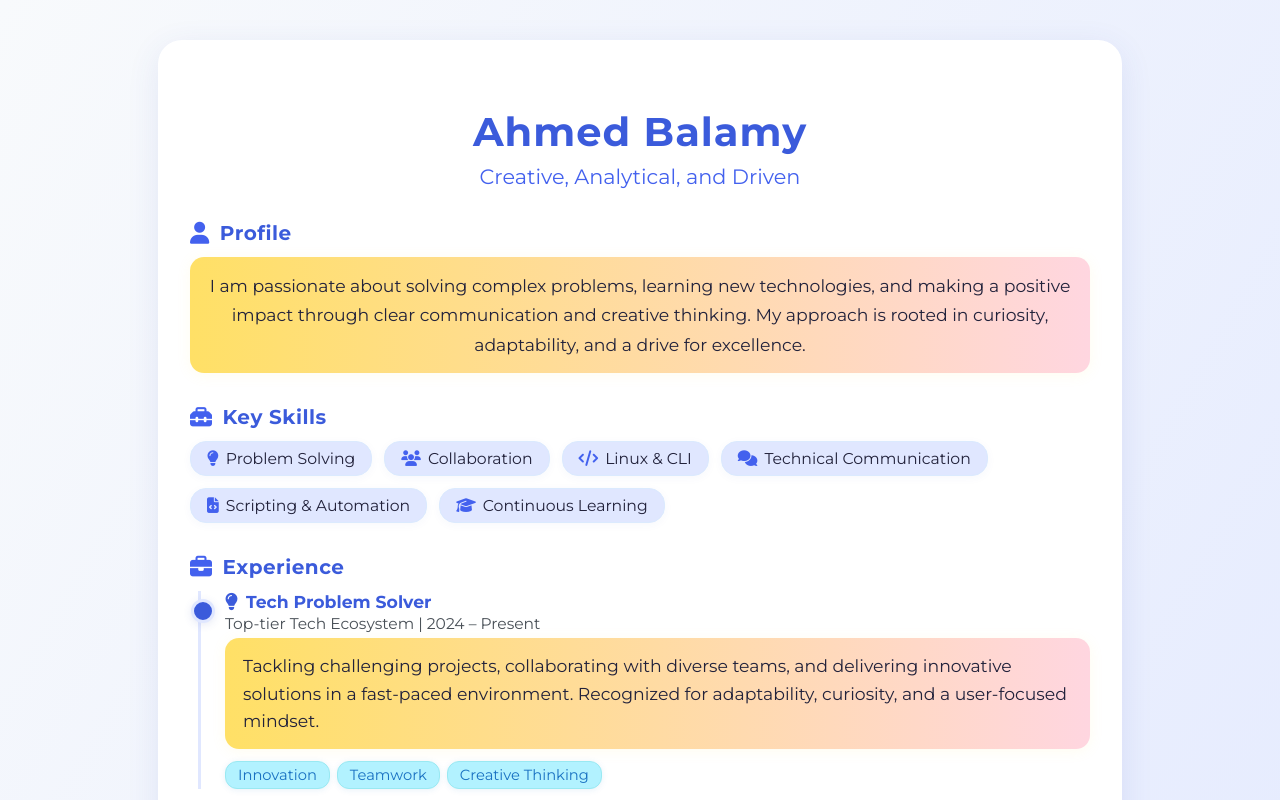
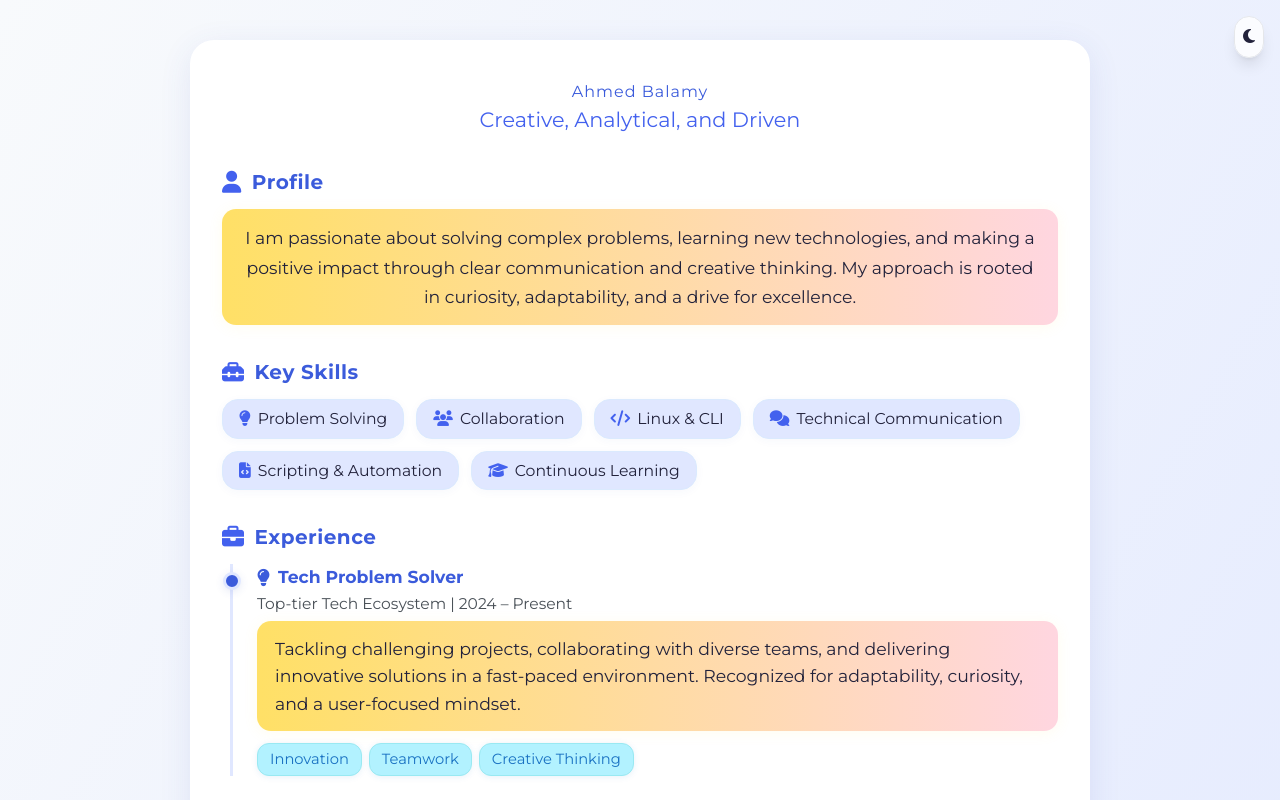
Before and after one commit to Balamy02/balamy02.github.io, a plain HTML site: page resume.html in a window 1280 px wide. Shown: the top 800 px of the page. Drawn offline with nearby package versions, Linux system fonts and the light colour scheme.

```diff
--- /dev/null
+++ b/resume-toggle.js
@@ -0,0 +1,18 @@
+// Dark/Clear mode toggle for resume.html
+(function() {
+  const themeToggle = document.getElementById('theme-toggle');
+  const html = document.documentElement;
+  // Check for saved theme preference or use system preference
+  const savedTheme = localStorage.getItem('resume-theme') ||
+    (window.matchMedia('(prefers-color-scheme: dark)').matches ? 'dark' : 'light');
+  if(savedTheme === 'dark') html.classList.add('dark');
+  else html.classList.remove('dark');
+
+  if(themeToggle) {
+    themeToggle.addEventListener('click', function() {
+      html.classList.toggle('dark');
+      const theme = html.classList.contains('dark') ? 'dark' : 'light';
+      localStorage.setItem('resume-theme', theme);
+    });
+  }
+})();
--- a/resume.html
+++ b/resume.html
@@ -270,8 +270,14 @@
       }
     }
   </style>
+  <script src="https://cdn.tailwindcss.com"></script>
+  <script src="resume-toggle.js"></script>
 </head>
-<body>
+<body class="transition-colors duration-300">
+  <button id="theme-toggle" aria-label="Toggle dark mode" class="fixed top-4 right-4 z-50 p-2 rounded-full bg-white/80 dark:bg-gray-900/80 shadow-lg border border-gray-200 dark:border-gray-700 hover:bg-gray-100 dark:hover:bg-gray-800 transition-colors">
+    <i class="fas fa-moon dark:hidden"></i>
+    <i class="fas fa-sun hidden dark:inline"></i>
+  </button>
   <div class="cv-container">
     <h1>Ahmed Balamy</h1>
     <div class="subtitle">Creative, Analytical, and Driven</div>
```
